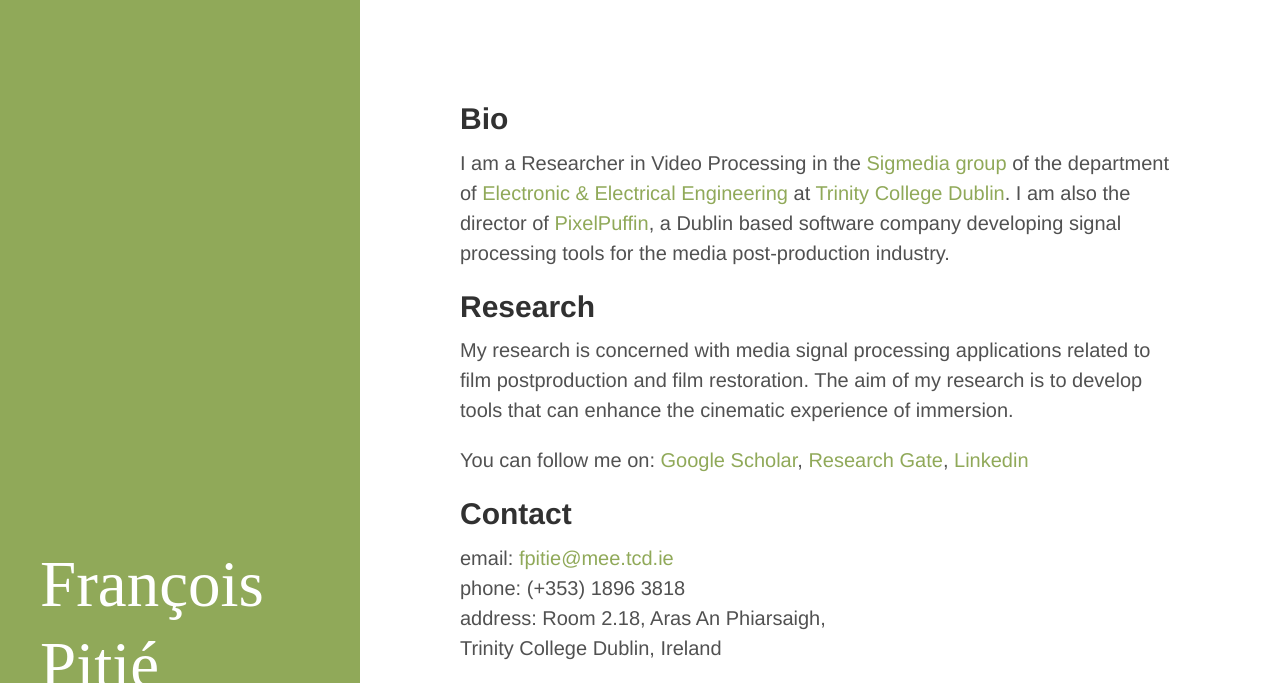
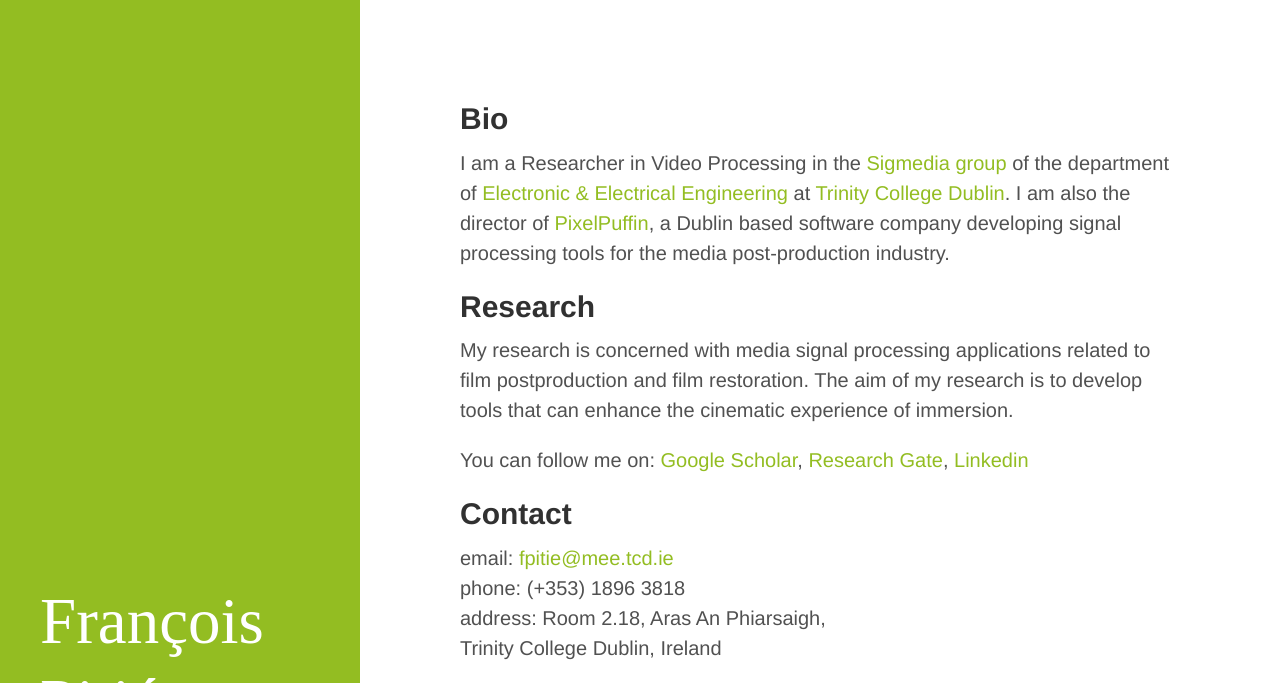
Before and after one commit to frcs/frcs.github.io, a Jekyll site: the page built from index.html, in a window 1280 px wide and 1301 px high. Shown: the top 683 px of the window. Built offline with Jekyll 4.4.1, drawn with Linux system fonts in a browser that asks for light colours; nearby versions of some CDN libraries; some of the changed text lies outside the part shown; grey boxes are pictures that could not be loaded.

```diff
--- a/_config.yml
+++ b/_config.yml
@@ -6,8 +6,8 @@ permalink:        pretty
 
 # Setup
 title:            François Pitié
-tagline:          Researcher in Signal Processing for Media Post-Production
-description:      'Researcher <br> in Signal Processing <br> for Media Post-Production'
+tagline:          Researcher in Signal Processing for Media Production
+description:      'Researcher <br> in Signal Processing <br> for Media Production'
 url:              https://francois.pitie.net
 enforce_ssl: 	  francois.pitie.net
 baseurl:          /
--- a/public/css/hyde.css
+++ b/public/css/hyde.css
@@ -208,11 +208,11 @@ a.sidebar-nav-item:focus {
 
 /* Green */
 .theme-base-0b .sidebar {
-    background-color: #90a959;
+    background-color: #93BD22;
 }
 .theme-base-0b .content a,
 .theme-base-0b .related-posts li a:hover {
-    color: #90a959;
+    color: #93BD22;
 }
 
 /* Cyan */
```
